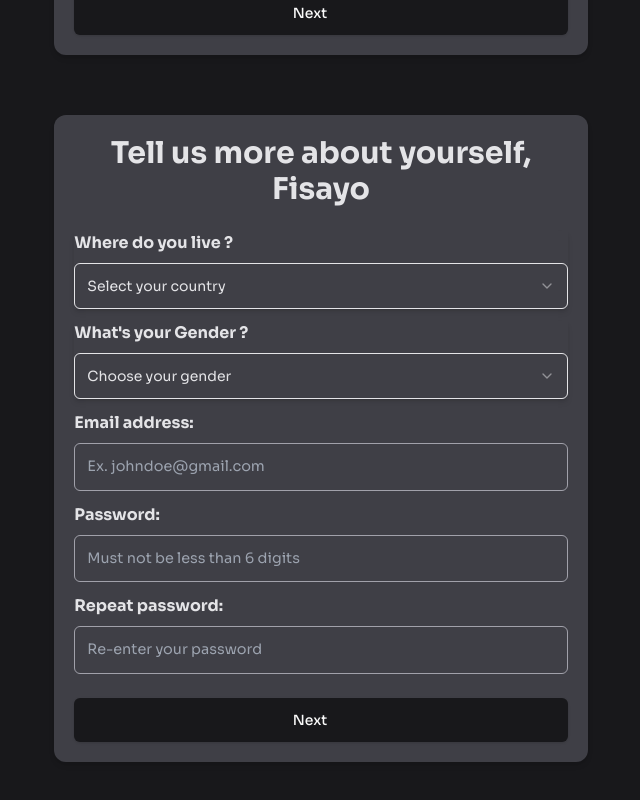
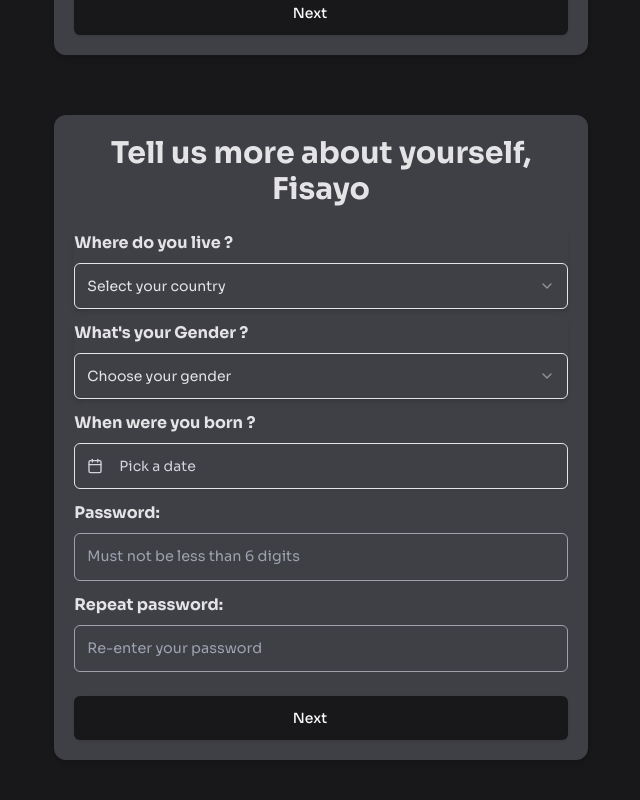
Before and after one commit to fisayo-dev/racc, a React (Vite) app: page /signup in a window 1280 px wide. Shown: the part 627-1427 px from the top of the page, without its empty margins (319-959 px from the left). Built offline with nearby package versions, Linux system fonts and the light colour scheme; some icons are missing.

Commit message:
added shadcn calendar component

```diff
--- a/package.json
+++ b/package.json
@@ -11,6 +11,7 @@
   },
   "dependencies": {
     "@heroicons/react": "^2.2.0",
+    "@radix-ui/react-popover": "^1.1.2",
     "@radix-ui/react-select": "^2.1.2",
     "@radix-ui/react-slot": "^1.1.0",
     "appwrite": "^16.0.2",
--- /dev/null
+++ b/src/components/ui/popover.jsx
@@ -0,0 +1,27 @@
+import * as React from "react"
+import * as PopoverPrimitive from "@radix-ui/react-popover"
+
+import { cn } from "@/lib/utils"
+
+const Popover = PopoverPrimitive.Root
+
+const PopoverTrigger = PopoverPrimitive.Trigger
+
+const PopoverAnchor = PopoverPrimitive.Anchor
+
+const PopoverContent = React.forwardRef(({ className, align = "center", sideOffset = 4, ...props }, ref) => (
+  <PopoverPrimitive.Portal>
+    <PopoverPrimitive.Content
+      ref={ref}
+      align={align}
+      sideOffset={sideOffset}
+      className={cn(
+        "z-50 w-72 rounded-md border bg-popover p-4 text-popover-foreground shadow-md outline-none data-[state=open]:animate-in data-[state=closed]:animate-out data-[state=closed]:fade-out-0 data-[state=open]:fade-in-0 data-[state=closed]:zoom-out-95 data-[state=open]:zoom-in-95 data-[side=bottom]:slide-in-from-top-2 data-[side=left]:slide-in-from-right-2 data-[side=right]:slide-in-from-left-2 data-[side=top]:slide-in-from-bottom-2",
+        className
+      )}
+      {...props} />
+  </PopoverPrimitive.Portal>
+))
+PopoverContent.displayName = PopoverPrimitive.Content.displayName
+
+export { Popover, PopoverTrigger, PopoverContent, PopoverAnchor }
--- a/src/pages/Signup.jsx
+++ b/src/pages/Signup.jsx
@@ -1,4 +1,3 @@
-import { Button } from "@/components/ui/button";
 import {
   Select,
   SelectContent,
@@ -6,8 +5,22 @@ import {
   SelectTrigger,
   SelectValue,
 } from "@/components/ui/select";
+import { useState } from "react";
+import { format } from "date-fns";
+import { CalendarIcon } from "lucide-react";
+
+import { cn } from "@/lib/utils";
+import { Button } from "@/components/ui/button";
+import { Calendar } from "@/components/ui/calendar";
+import {
+  Popover,
+  PopoverContent,
+  PopoverTrigger,
+} from "@/components/ui/popover";
+
 import { Forward } from "iconsax-react";
 const Signup = () => {
+  const [date, setDate] = useState();
   return (
     <div className="text-zinc-200 grid gap-3 py-5">
       <h2 className="md:text-4xl text-3xl text-blue-300 font-bold text-center py-5 ">
@@ -84,7 +97,7 @@ const Signup = () => {
               <div className="grid gap-2 w-full shadow-md">
                 <label className="font-bold">Where do you live ?</label>
                 <Select className="outline-none">
-                  <SelectTrigger >
+                  <SelectTrigger>
                     <SelectValue placeholder="Select your country" />
                   </SelectTrigger>
                   <SelectContent>
@@ -97,7 +110,7 @@ const Signup = () => {
               <div className="grid gap-2 w-full shadow-md">
                 <label className="font-bold">What's your Gender ?</label>
                 <Select className="outline-none">
-                  <SelectTrigger >
+                  <SelectTrigger>
                     <SelectValue placeholder="Choose your gender" />
                   </SelectTrigger>
                   <SelectContent>
@@ -108,12 +121,29 @@ const Signup = () => {
                 </Select>
               </div>
               <div className="grid gap-2">
-                <label className="font-bold">Email address:</label>
-                <input
-                  type="text"
-                  className="border-[0.1rem] text-[0.9rem] border-zinc-400 py-3 px-3 rounded-md w-full"
-                  placeholder="Ex. johndoe@gmail.com"
-                />
+                <label className="font-bold">When were you born ?</label>
+                <Popover>
+                  <PopoverTrigger asChild>
+                    <Button
+                      variant={"outline"}
+                      className={cn(
+                        "bg-transparent text-gray-200 justify-start text-left font-normal",
+                        !date && "text-gray-300"
+                      )}
+                    >
+                      <CalendarIcon className="mr-2 h-4 w-4" />
+                      {date ? format(date, "PPP") : <span>Pick a date</span>}
+                    </Button>
+                  </PopoverTrigger>
+                  <PopoverContent className="w-auto p-0">
+                    <Calendar
+                      mode="single"
+                      selected={date}
+                      onSelect={setDate}
+                      initialFocus
+                    />
+                  </PopoverContent>
+                </Popover>
               </div>
               <div className="grid gap-2">
                 <label className="font-bold">Password:</label>
```
Also changed, not shown: 1 other file (tests, documents, lock files or other folders).
